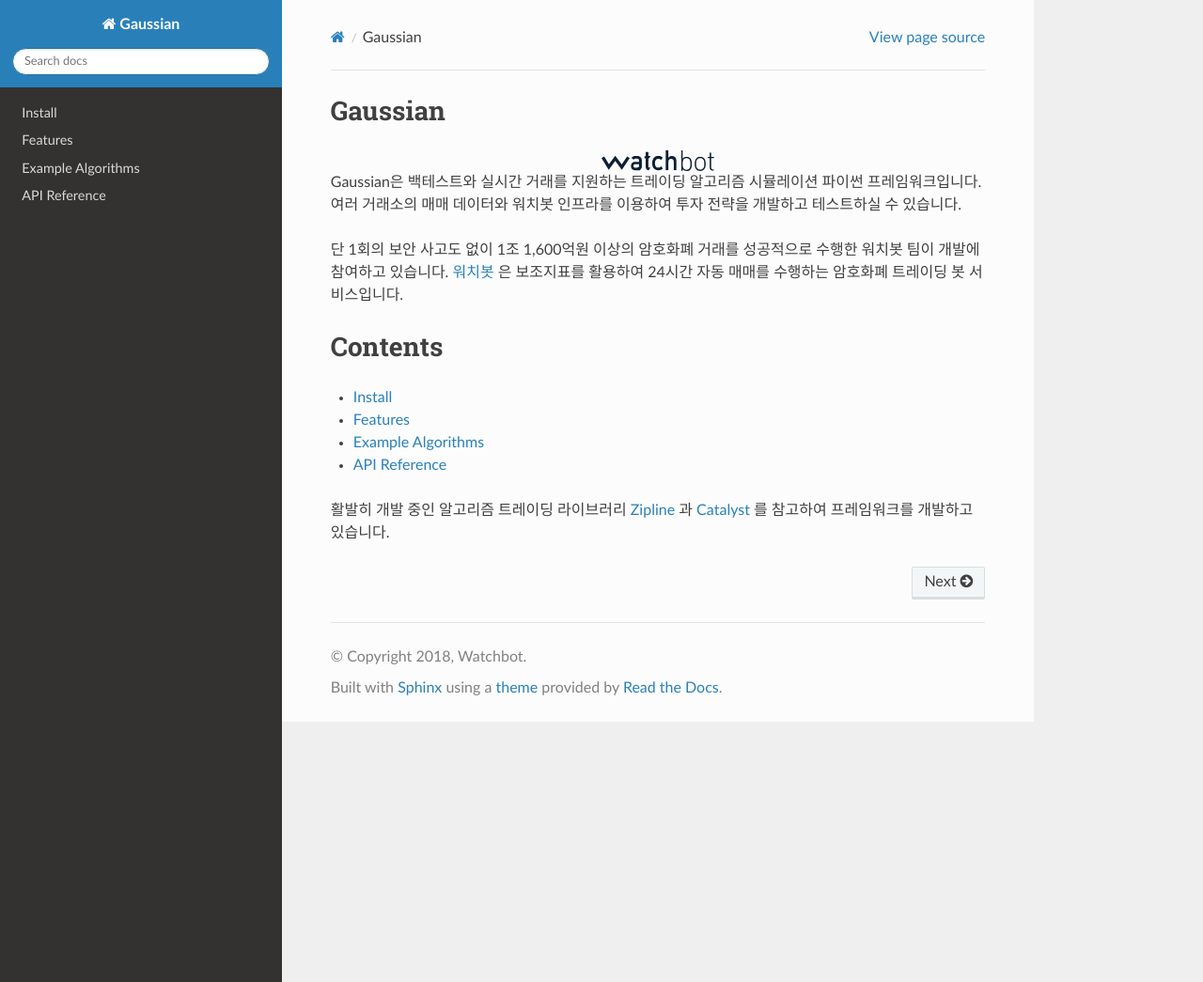
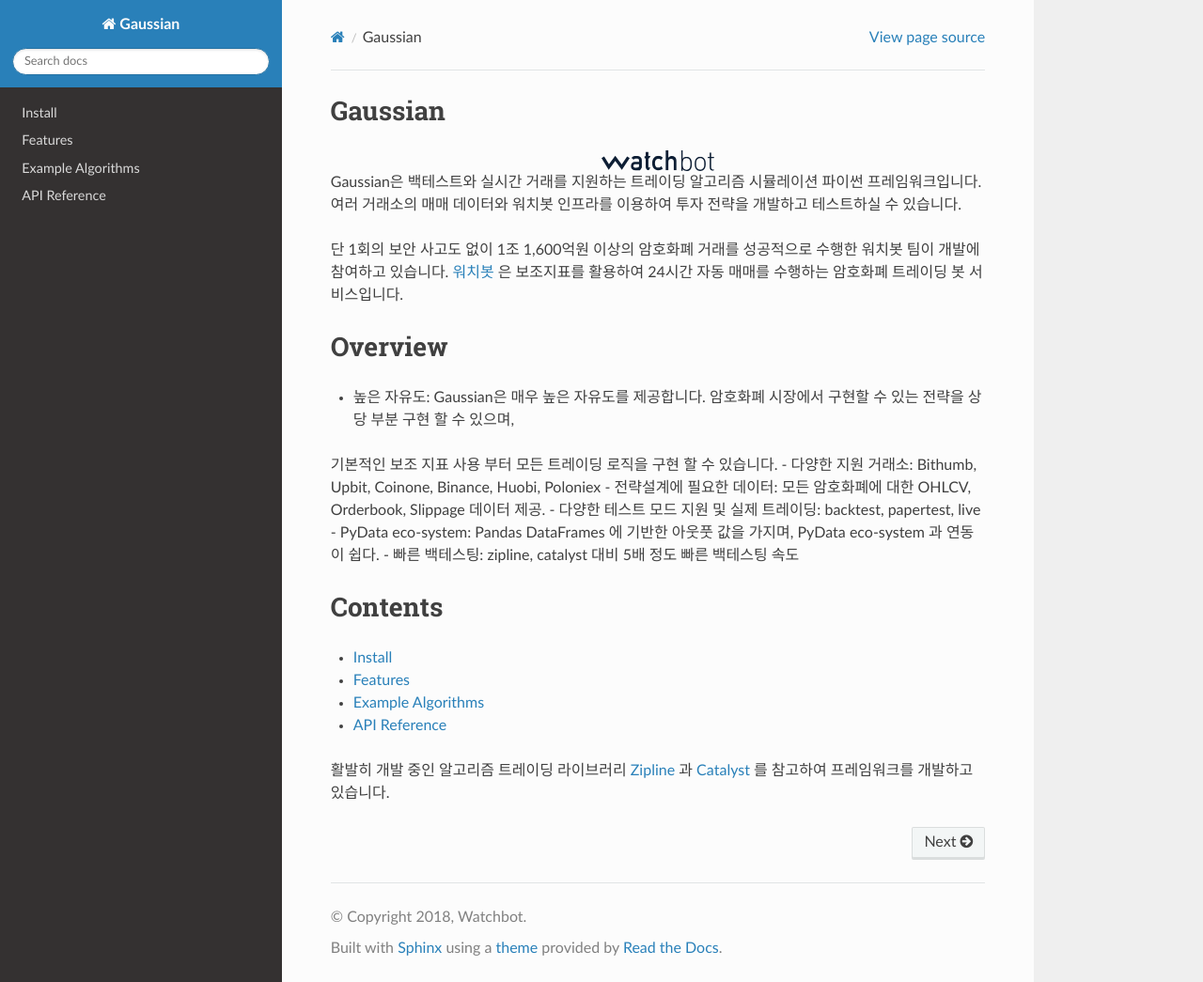
Before and after one commit to watch-finance/gaussian, a Sphinx documentation site: the page built from docs/index.rst, in a window 1280 px wide and 1045 px high. Shown: the whole window at 94% size. Built offline with Sphinx 7.4.7 and the Read the Docs theme 2.0.0, drawn with Linux system fonts in a browser that asks for light colours.

Commit message:
Overview추가

```diff
--- a/docs/index.rst
+++ b/docs/index.rst
@@ -13,6 +13,17 @@
 단 1회의 보안 사고도 없이 1조 1,600억원 이상의 암호화폐 거래를 성공적으로 수행한 워치봇 팀이 개발에 참여하고 있습니다.
 `워치봇 <https://www.watchbot.co.kr>`_
 은 보조지표를 활용하여 24시간 자동 매매를 수행하는 암호화폐 트레이딩 봇 서비스입니다.
+
+Overview
+========
+
+-  높은 자유도: Gaussian은 매우 높은 자유도를 제공합니다. 암호화폐 시장에서 구현할 수 있는 전략을 상당 부분 구현 할 수 있으며,
+기본적인 보조 지표 사용 부터 모든 트레이딩 로직을 구현 할 수 있습니다.
+-  다양한 지원 거래소: Bithumb, Upbit, Coinone, Binance, Huobi, Poloniex
+-  전략설계에 필요한 데이터: 모든 암호화폐에 대한 OHLCV, Orderbook, Slippage 데이터 제공.
+-  다양한 테스트 모드 지원 및 실제 트레이딩: backtest, papertest, live
+-  PyData eco-system: Pandas DataFrames 에 기반한 아웃풋 값을 가지며, PyData eco-system 과 연동이 쉽다.
+-  빠른 백테스팅: zipline, catalyst 대비 5배 정도 빠른 백테스팅 속도
 
 Contents
 ========
```
